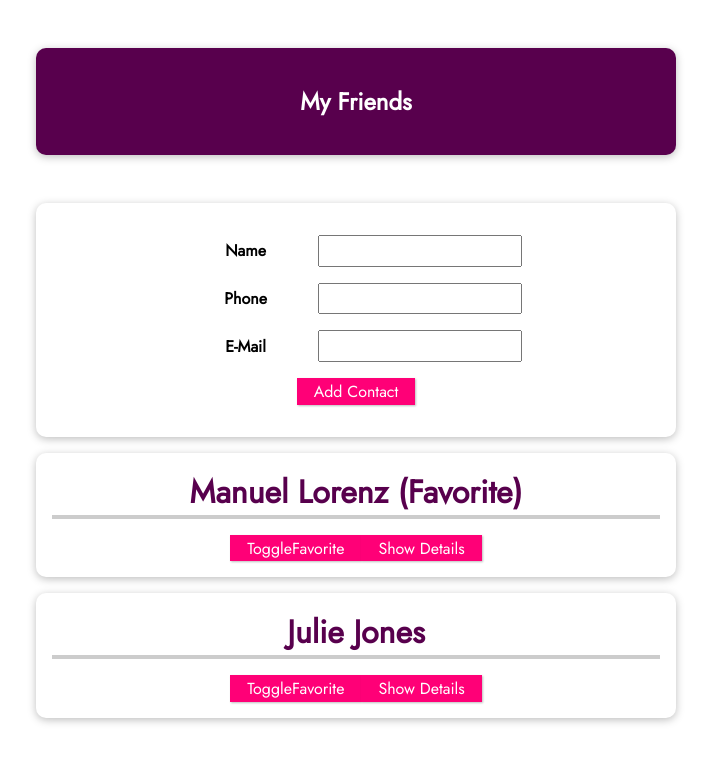
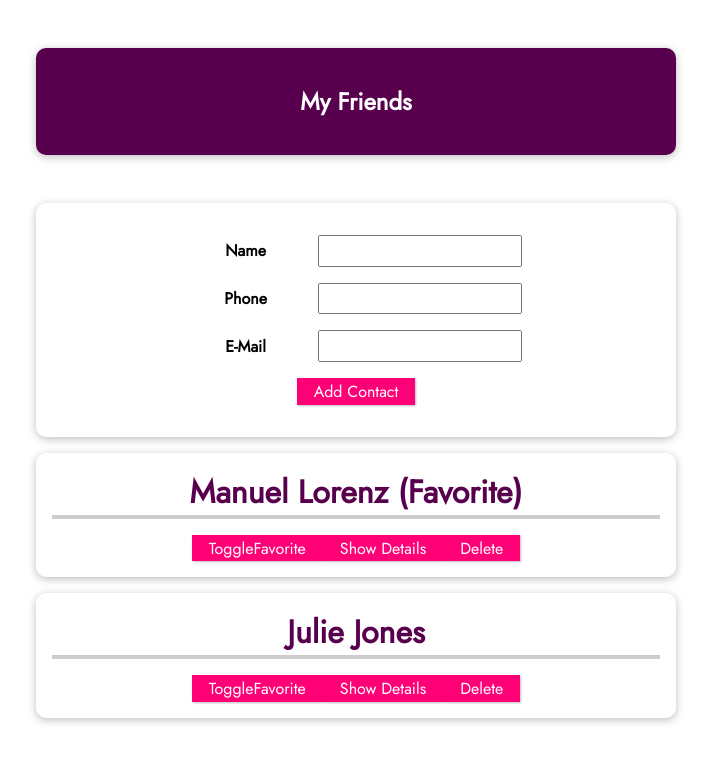
Before and after one commit to ShotaroMatsuya/playground-with-vuejs, a Vue app in the folder app/: page / in a window 1280 px wide. Shown: the top 762 px of the page, without its empty margins (284-995 px from the left). Built offline with nearby package versions, Linux system fonts and the light colour scheme.

Commit message:
implement delete feature

```diff
--- a/app/src/App.vue
+++ b/app/src/App.vue
@@ -14,6 +14,7 @@
         :email-address="friend.email"
         :is-favorite="friend.isFavorite"
         @toggle-favorite="toggleFavoriteStatus"
+        @delete="deleteContact"
       ></friend-contact>
     </ul>
   </section>
@@ -60,6 +61,11 @@ export default {
         isFavorite: false,
       };
       this.friends.push(newFriendContact);
+    },
+    deleteContact(friendId) {
+      this.friends = this.friends.filter(friend => {
+        return friend.id !== friendId;
+      });
     },
   },
 };
--- a/app/src/components/FriendContact.vue
+++ b/app/src/components/FriendContact.vue
@@ -9,6 +9,7 @@
       <li><strong>Phone:</strong> {{ phoneNumber }}</li>
       <li><strong>E-Mail:</strong> {{ emailAddress }}</li>
     </ul>
+    <button @click="$emit('delete', id)">Delete</button>
   </li>
 </template>
 <script>
@@ -37,7 +38,7 @@ export default {
       default: false,
     },
   },
-  emits: ['toggle-favorite'],
+  emits: ['toggle-favorite', 'delete'],
   // emits: {
   //   'toggle-favorite': function (id) {
   //     if (id) {
@@ -61,6 +62,9 @@ export default {
       // this.friendIsFavorite = !this.friendIsFavorite;
       this.$emit('toggle-favorite', this.id);
     },
+    // deleteFriend(){
+    //   this.$emit('delete',)
+    // }
   },
 };
 </script>
```
